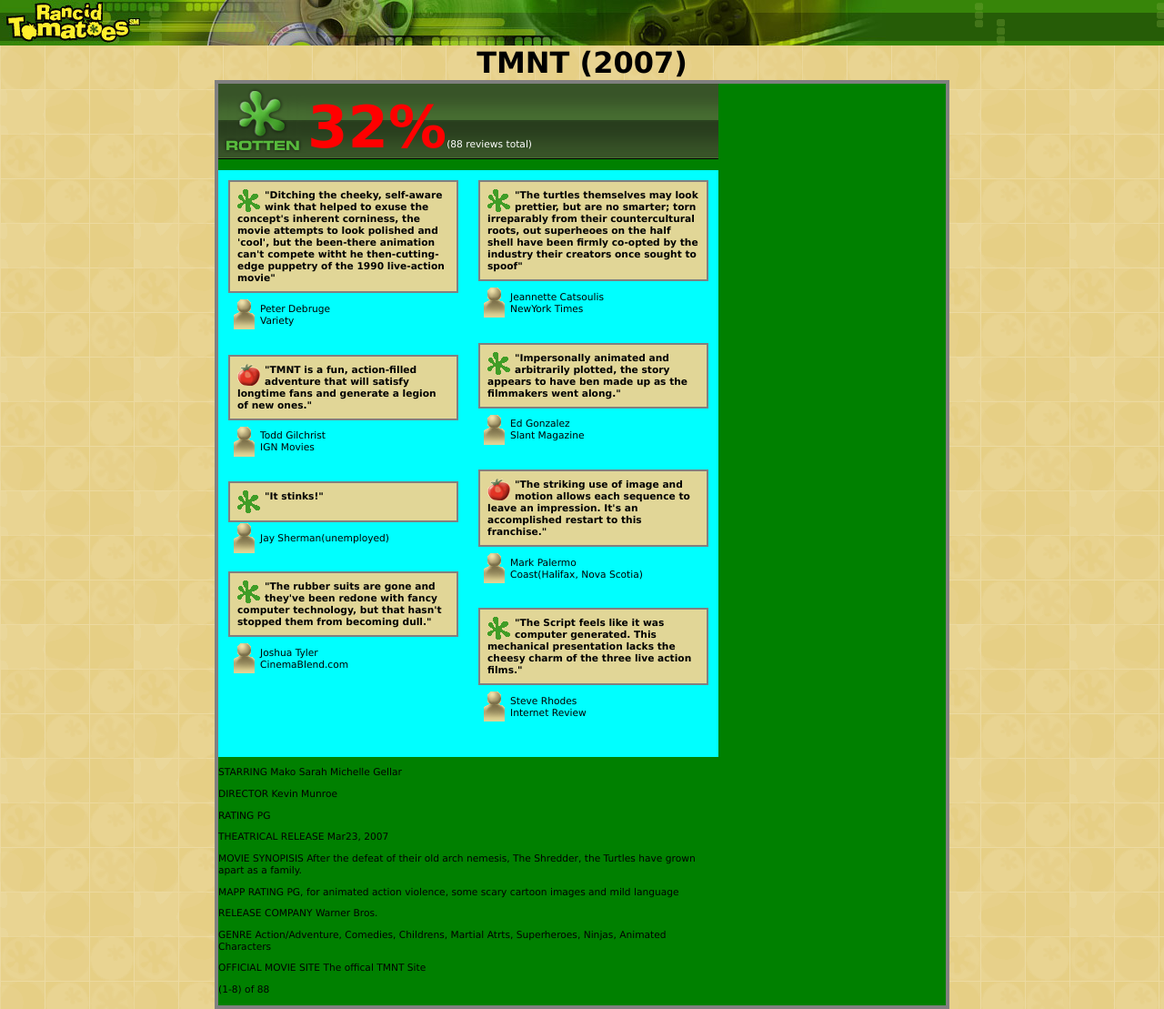
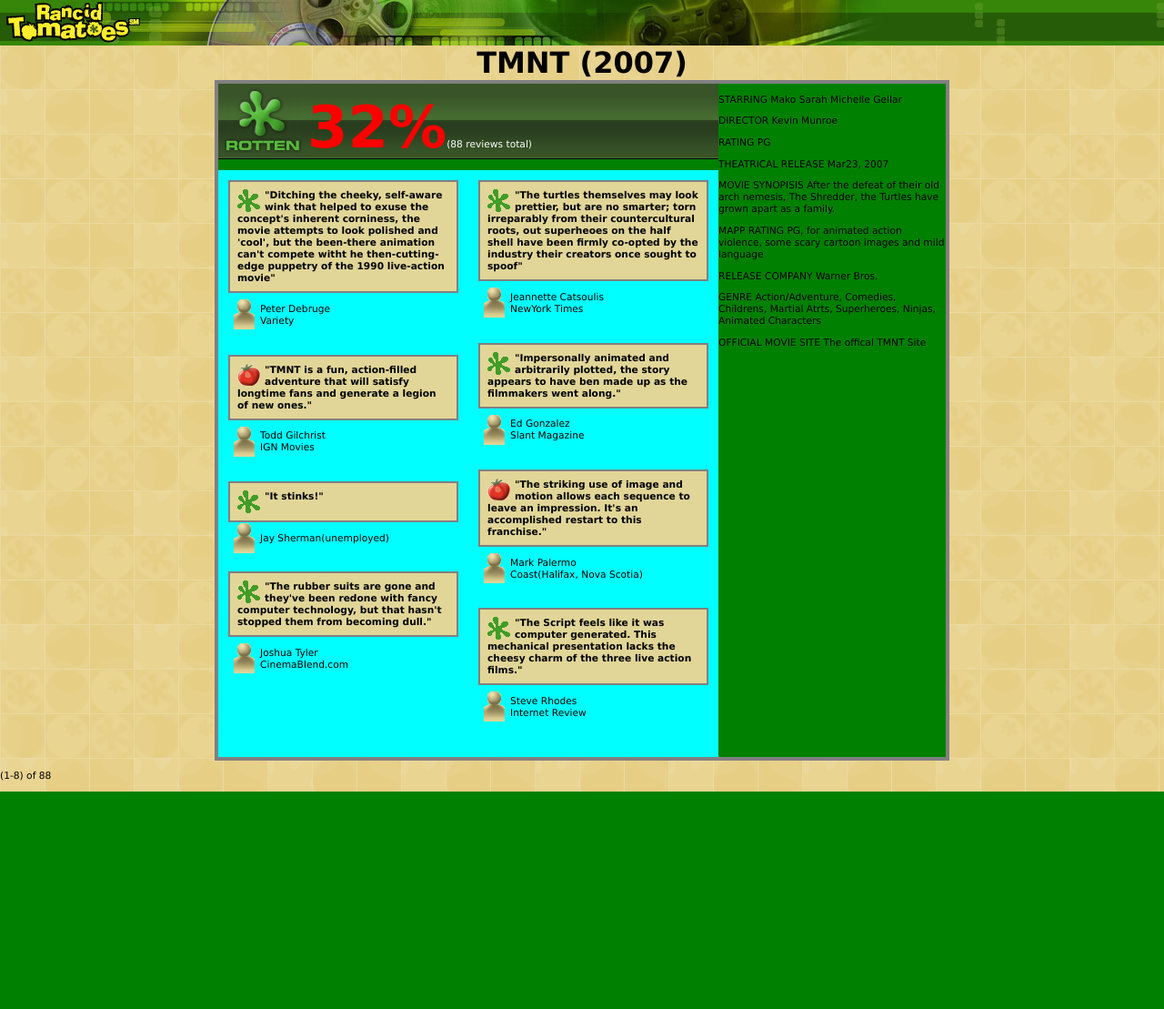
Before and after one commit to iKeiNagai/WebProgramming, a PHP site: page / in a window 1280 px wide. Shown: the whole page at 91% size. After the commit the page ends 870 px from the top, so only its background shows below. Run offline with PHP 8.4, Linux system fonts and the light colour scheme.

Commit message:
fixed divs and moved general overview right

```diff
--- a/recreation_mcss/index.html
+++ b/recreation_mcss/index.html
@@ -7,6 +7,7 @@
     <link rel="stylesheet" href="style.css"/>
 </head>
     <body>
+
         <div class="banner">
             <img src="banner.png" alt="banner">
         </div>
@@ -106,43 +107,36 @@
 
                 </div>
 
+            </div>
+            <div class="second-panel">
                 <p>STARRING
-
                     Mako
-
                     Sarah Michelle Gellar</p>
 
                 <p>DIRECTOR
-
                     Kevin Munroe</p>
 
                 <p>RATING
-
                     PG</p>
 
                 <p>THEATRICAL RELEASE
-
                     Mar23, 2007</p>
 
                 <p>MOVIE SYNOPISIS
-
                     After the defeat of their old arch nemesis, The Shredder, the Turtles have grown apart as a family.</p>
 
                 <p>MAPP RATING
-
                     PG, for animated action violence, some scary cartoon images and mild language</p>
 
                 <p>RELEASE COMPANY
-
                     Warner Bros.</p>
 
                 <p>GENRE
-
                     Action/Adventure, Comedies, Childrens, Martial Atrts, Superheroes, Ninjas, Animated Characters</p>
 
                 <p>OFFICIAL MOVIE SITE
-
                     The offical TMNT Site</p>
+            </div>
         </div>
         <p>(1-8) of 88</p>
     </body>
--- a/recreation_mcss/style.css
+++ b/recreation_mcss/style.css
@@ -22,6 +22,7 @@
 }
 
 .main-part{
+    display: flex;
     background-color: green;
     width: 800px;
     margin: 0 auto;
@@ -74,6 +75,10 @@
     margin-bottom: 20px;
 }
 
+.second-panel{
+    width: 250px;
+}
+
 body{
     background-image: url(background.png);
     font-size: 8pt;
```
Lines whose indentation alone changed are shown as unchanged.
